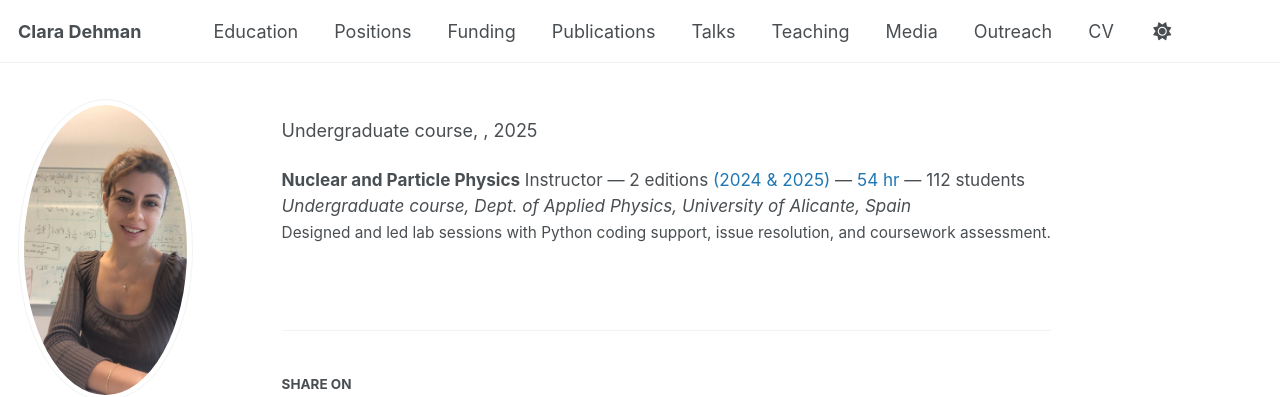
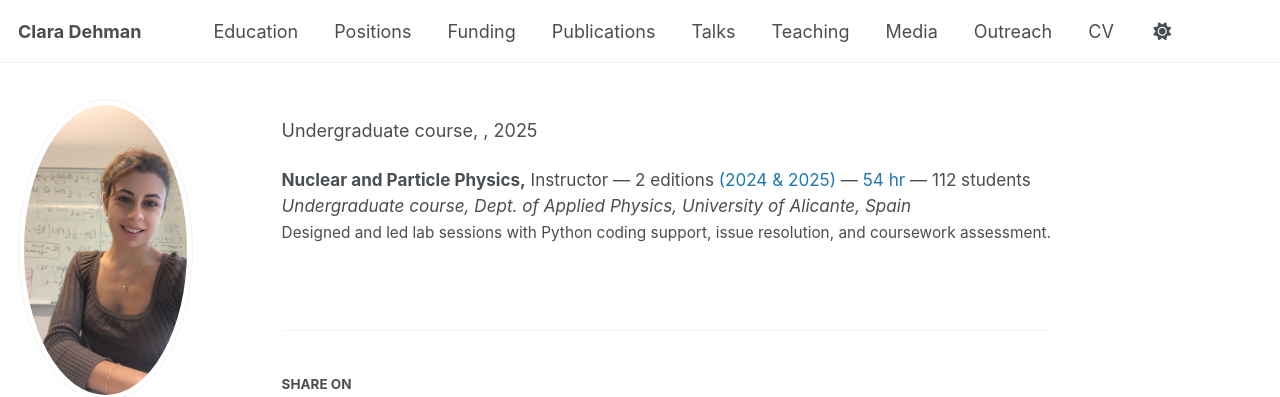
Before and after one commit to ClaraDehman/ClaraDehman.github.io, a Jekyll site: the page built from _teaching/nuclear_teaching.md, in a window 1280 px wide and 931 px high. Shown: the top 397 px of the window. Built offline with Jekyll 4.4.1, drawn with Linux system fonts in a browser that asks for light colours; some web fonts are replaced.

Commit message:
Update nuclear_teaching.md

```diff
--- a/_teaching/nuclear_teaching.md
+++ b/_teaching/nuclear_teaching.md
@@ -8,7 +8,7 @@ location: "Alicante, Spain"
 
 <div class="archive__item">
   <p class="archive__item-excerpt" style="font-size: 0.95em; margin-top: 0;">
-    <strong>Nuclear and Particle Physics</strong> Instructor — 2 editions <span style="color:#1f77b4;">(2024 & 2025)</span> — <span style="color:#1f77b4;">54 hr</span> — 112 students<br>
+    <strong>Nuclear and Particle Physics,</strong> Instructor — 2 editions <span style="color:#1f77b4;">(2024 & 2025)</span> — <span style="color:#1f77b4;">54 hr</span> — 112 students<br>
     <em>Undergraduate course, Dept. of Applied Physics, University of Alicante, Spain</em><br>
     <span style="font-size: 0.9em;">Designed and led lab sessions with Python coding support, issue resolution, and coursework assessment.</span>
   </p>
```
